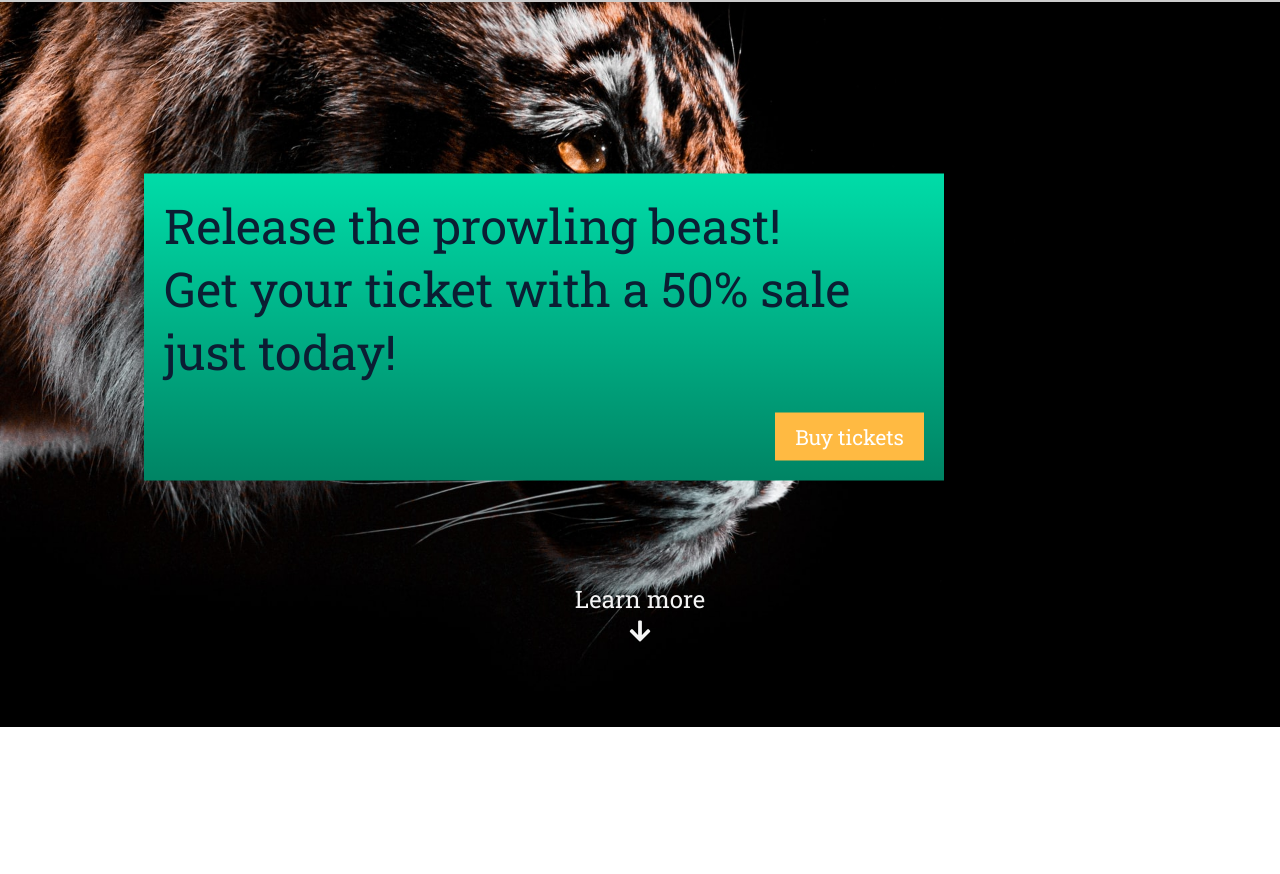
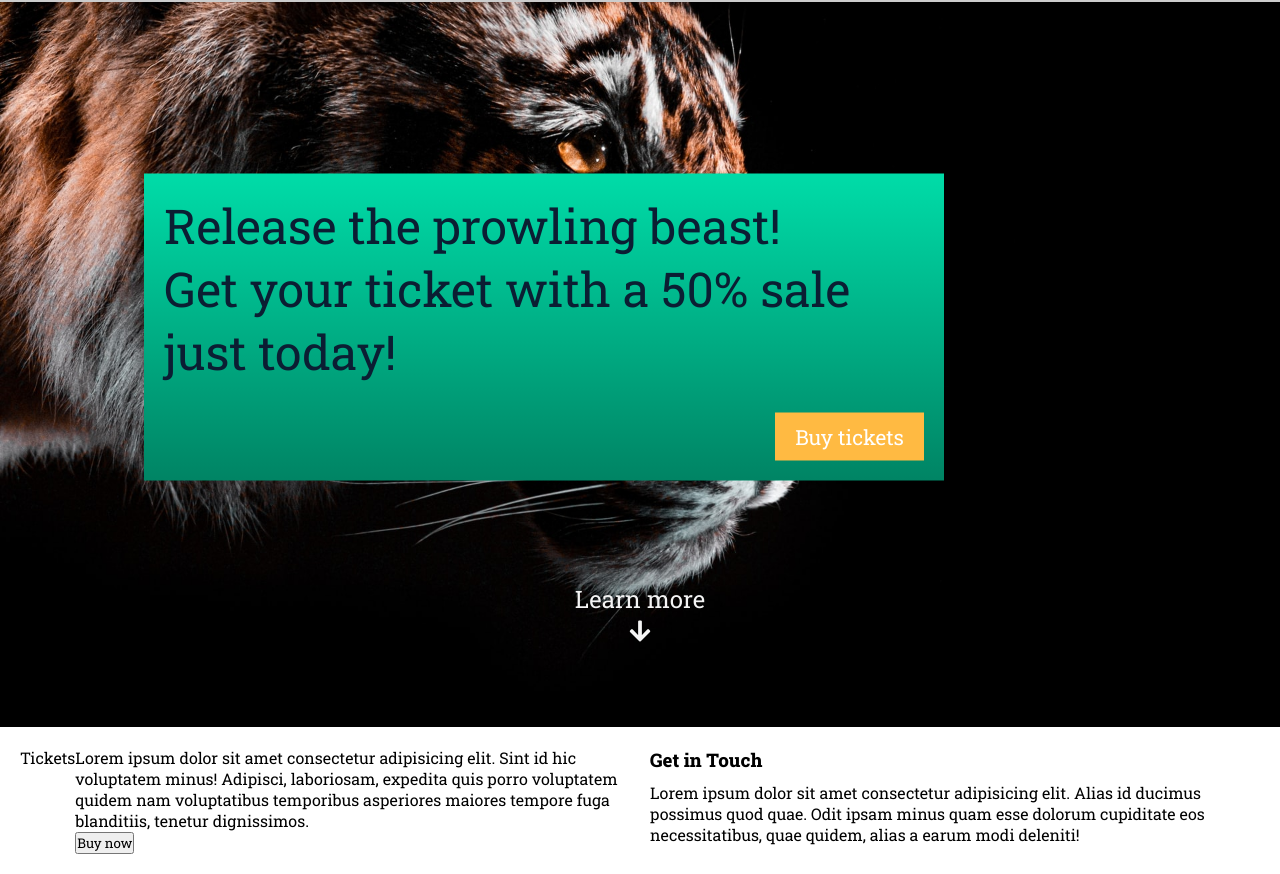
Before and after one commit to Tibzie/Sidenavigation-Contentpush, a plain HTML site: page index.html in a window 1280 px wide. Shown: the part 73-947 px from the top of the page. Before the commit the page ends 800 px from the top, so only its background shows below. Drawn offline with Linux system fonts and the light colour scheme.

Commit message:
added paragraphs

```diff
--- a/index.html
+++ b/index.html
@@ -28,6 +28,24 @@
                 <div class="learn-more-icon"><i class="fas fa-arrow-down"></i></div>
             </div>
         </section>
+
+        <section id="paragraphs">
+            <div class="paragraph">
+                <div class="p-title">Tickets</div>
+                <div class="p-text">Lorem ipsum dolor sit amet consectetur adipisicing elit.
+                Sint id hic voluptatem minus! Adipisci, laboriosam, expedita quis porro voluptatem
+                quidem nam voluptatibus temporibus asperiores maiores tempore fuga blanditiis,
+                tenetur dignissimos.</div>
+                <div class="p-btn"><button>Buy now</button></div>
+            </div>
+            <div class="paragraph">
+                <h3>Get in Touch</h3>
+                Lorem ipsum dolor sit amet consectetur adipisicing elit.
+                Alias id ducimus possimus quod quae.
+                Odit ipsam minus quam esse dolorum cupiditate eos necessitatibus,
+                quae quidem, alias a earum modi deleniti!
+            </div>
+        </section>
     </main>
 </body>
 </html>
--- a/styles/index.scss
+++ b/styles/index.scss
@@ -87,3 +87,37 @@ nav {
         font-size: 1.5rem;
     }
 }
+
+// BOTTOM PART
+
+#paragraphs {
+    // display: flex;
+    // padding: 20px;
+    // justify-content: space-between;
+    // font-size: 1.2rem;
+    // .paragraph {
+    //     display: grid;
+    //     // display: flex;
+    //     // flex: 1;
+    //     // gap: 10px;
+    //     // border: 2px solid #0b1e33;
+    //     // padding: 30px;
+    //     // h3 {
+    //     //     font-size: 2.5rem;
+    //     //     margin-bottom: 30px;
+    //     // }
+    // }
+    display: grid;
+    grid-template-columns: repeat(2, 1fr);
+    padding: 20px;
+    gap: 20px;
+    .paragraph {
+        display: grid;
+    }
+    .paragraph > div:nth-of-type(1) {
+        grid-row: 1/3;
+     }
+    .paragraph > div:nth-of-type(2), div:nth-of-type(3) {
+        grid-column: 2/3;
+    }
+}
```
Also changed, not shown: styles/index.css, 1 other file.
